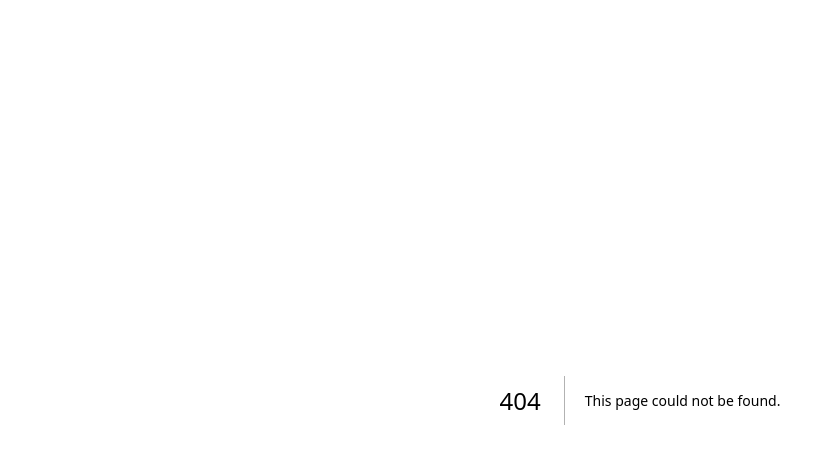
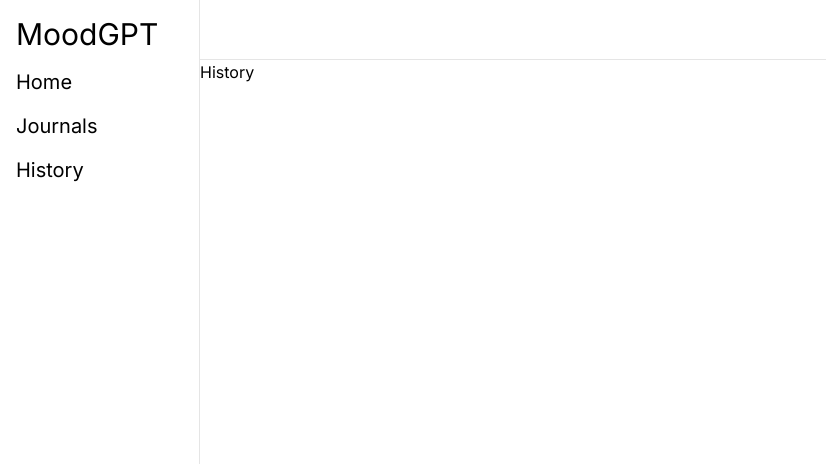
Before and after one commit to Hwenyi/MoodGTP, a Next.js app: page /history in a window 1280 px wide. Before the commit this address had no page. Shown: the top 464 px of the page, without its empty margins (0-826 px from the left). Built offline with nearby package versions, Linux system fonts and the light colour scheme.

Commit message:
新增history页面

```diff
--- /dev/null
+++ b/src/app/(dashboard)/history/page.tsx
@@ -0,0 +1,9 @@
+const History = () => {
+    return (
+        <div>
+        <h1>History</h1>
+        </div>
+    );
+}
+
+export default History;
```
